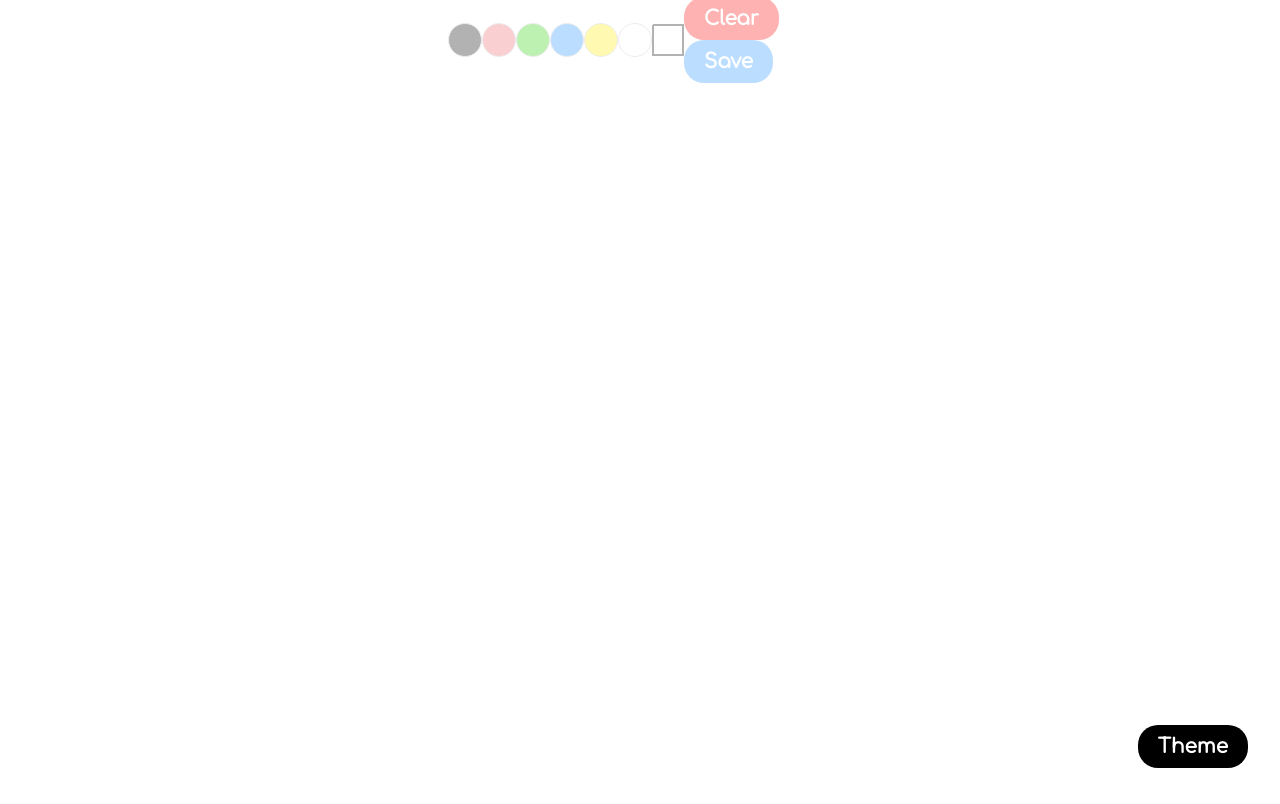
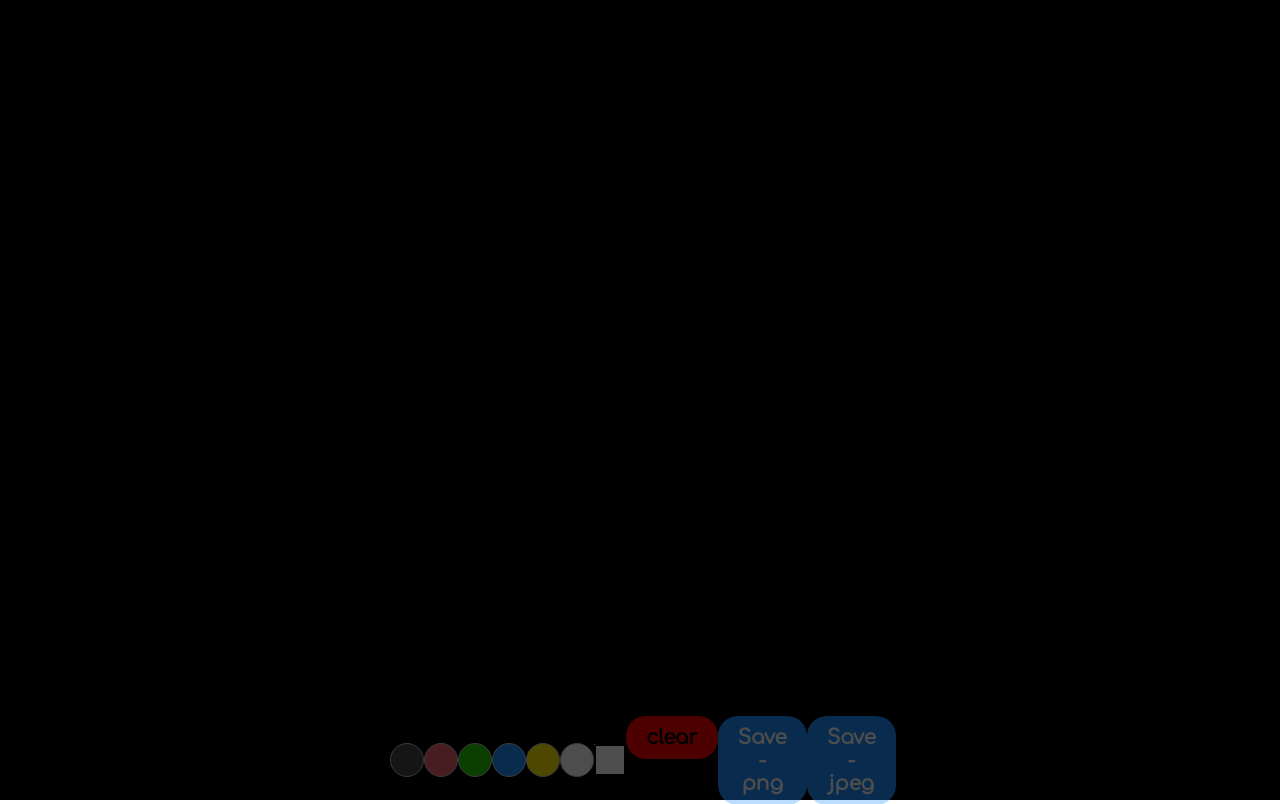
Before and after one commit to vjkaal/DrawIt, a plain HTML site: page index.html in a window 1280 px wide. Drawn offline with Linux system fonts and the light colour scheme.

Commit message:
removed theme changer , only dark theme now! Added new saving format jpeg. Changed black color brush to dark gray color brush

```diff
--- a/css/master.css
+++ b/css/master.css
@@ -1,16 +1,21 @@
-@import url('https://fonts.googleapis.com/css2?family=Comfortaa&display=swap');
+@import url("https://fonts.googleapis.com/css2?family=Comfortaa&display=swap");
 
-*{
+* {
   margin: 0;
   padding: 0;
 }
 
-.nav{
-  width: 30%;
+body {
+  width: 100%;
+  height: 100%;
+}
+
+.nav {
+  width: 40%;
   height: 5em;
 
   position: fixed;
-  top: 0;
+  bottom: 0;
   left: 50%;
 
   transform: translateX(-50%);
@@ -19,125 +24,113 @@
   align-items: center;
   justify-content: space-around;
 
-  opacity: .3;
-  transition: opacity .5s;
+  opacity: 0.3;
+  transition: opacity 0.5s;
 }
 
-.nav:hover{
+.nav:hover {
   opacity: 1;
 }
 
-.colors{
+.colors {
   width: 15em;
   display: flex;
   flex-flow: row nowrap;
   justify-content: space-around;
 }
 
-.clr{
+.clr {
   height: 2em;
   width: 2em;
 
-  border: .1rem solid silver;
+  border: 0.1rem solid silver;
   border-radius: 3em;
 
-  transition: transform .5s;
+  transition: transform 0.5s;
 }
 
-.clr:hover{
+.clr:hover {
   transform: scale(1.2);
 }
 
-.clr:nth-child(1){
-  background-color: #000;
+.clr:nth-child(1) {
+  background-color: #474747;
 }
-.clr:nth-child(2){
-  background-color: #EF626C;
+.clr:nth-child(2) {
+  background-color: #ef626c;
 }
-.clr:nth-child(3){
+.clr:nth-child(3) {
   background-color: #24d102;
 }
-.clr:nth-child(4){
+.clr:nth-child(4) {
   background-color: #1e90ff;
 }
-.clr:nth-child(5){
+.clr:nth-child(5) {
   background-color: #fdec03;
 }
-.clr:nth-child(6){
+.clr:nth-child(6) {
   background-color: #fff;
 }
 
-.eraser{
+.eraser {
   width: 2em;
   height: 2em;
-
 }
 
-.ersr{
+.ersr {
   min-width: 2em;
   max-width: 2em;
 
   min-height: 2em;
   max-height: 2em;
 
-  background-image: url('./../res/eraser.jpg');
+  background-image: url("./../res/eraser.jpg");
   background-size: cover;
 
-  transition: transform .5s;
+  transition: transform 0.5s;
   /* background: red; */
   /* border: 1px solid black; */
 }
 
-.ersr:hover{
+.ersr:hover {
   transform: scale(1.2);
 }
 
-button{
+div.buttons {
+  width: 25vw;
+  display: flex;
+  justify-content: space-around;
+  height: fit-content;
+}
+
+button {
   border: none;
   outline: none;
 
-  padding: .5em 1em;
+  padding: 0.5em 1em;
 
   border-radius: 1em;
 
   font-size: 1.25em;
-  font-family: 'Comfortaa', cursive;
+  font-family: "Comfortaa", cursive;
   font-weight: bold;
-  text-transform: capitalize;
+  /* text-transform: capitalize; */
   color: white;
 }
 
-.buttons button{
-  transition: transform .5s;
+.buttons button {
+  transition: transform 0.5s;
 }
 
-.buttons button:hover{
+.buttons button:hover {
   font-weight: bold;
   transform: scale(1.1);
 }
 
-button.clear{
+button.clear {
   background: red;
+  color: black;
 }
-
-button.save{
+button.save {
   background: dodgerblue;
 }
-
-.special_btn{
-  position: absolute;
-  bottom: 2em;
-  right: 2em;
-}
-
-button#theme-btn{
-  border: none;
-  outline: none;
-
-  color: white;
-  background: black;
-}
-
-#theme-btn:hover{
-  cursor: pointer;
-}
--- a/index.html
+++ b/index.html
@@ -7,13 +7,17 @@
     <title>DRAW IT</title>
 
     <link rel="stylesheet" href="./css/master.css" />
+
+    <!-- <script>
+      alert("Note that erasers color(white or black) donot change automatically when theme changes")
+    </script> -->
   </head>
   <body>
     <canvas id="cvs"></canvas>
 
-    <div class="nav">
+    <div class="nav">s
       <div class="colors">
-        <div class="clr" data-clr="#000"></div>
+        <div class="clr" data-clr="#474747"></div>
         <div class="clr" data-clr="#EF626C"></div>
         <div class="clr" data-clr="#24d102"></div>
         <div class="clr" data-clr="#1e90ff"></div>
@@ -26,13 +30,16 @@
       </div>
 
       <div class="buttons">
-        <button class="clear">clear</button>
-        <button class="save">save</button>
+        <div class="clr-btn">
+          <button class="clear">clear</button>
+        </div>
+        <div class="save-png">
+          <button class="save" id="save-png">Save - png</button>
+        </div>
+        <div class="save-jpeg">
+          <button class="save" id="save-jpeg">Save - jpeg</button>
+        </div>
       </div>
-    </div>
-
-    <div class="special_btn">
-      <button id="theme-btn" onclick="changeBackground()">theme</button>
     </div>
   </body>
 
--- a/js/main.js
+++ b/js/main.js
@@ -1,9 +1,11 @@
 const canvas = document.querySelector('canvas');
 canvas.height = window.innerHeight;
 canvas.width = window.innerWidth;
-canvas.style.backgroundColor = "white";
+canvas.style.backgroundColor = "black";
 
 const ctx = canvas.getContext('2d');
+ctx.lineCap = 'round';
+ctx.lineJoin = "bevel";
 
 // ctx.fillStyle = "red";
 // ctx.fillRect(100, 100, 100, 100);
@@ -15,28 +17,32 @@ let draw = false;
 let clrs = document.querySelectorAll('.clr');
 clrs = Array.from(clrs);
 ctx.lineWidth = 5;
+ctx.lineCap = 'round';
+ctx.lineJoin = "bevel";
 
-clrs.forEach(clr =>{
-  clr.addEventListener("click", ()=>{
+clrs.forEach(clr => {
+  clr.addEventListener("click", () => {
+    ctx.lineWidth = 5;
     ctx.strokeStyle = clr.dataset.clr;
   });
 });
 
-document.querySelector('.ersr').addEventListener('click', ()=>{
+document.querySelector('.ersr').addEventListener('click', () => {
   ctx.lineWidth = 30;
   ctx.strokeStyle = canvas.style.backgroundColor;
+  ctx.lineCap = 'round';
+  ctx.lineJoin = "round";
 })
 
-ctx.lineWidth = 5;
 
-window.addEventListener('mouseup', (e)=>{draw = false;})
-window.addEventListener('mousedown', (e)=>{draw = true;})
+window.addEventListener('mouseup', (e) => { draw = false; })
+window.addEventListener('mousedown', (e) => { draw = true; })
 
-window.addEventListener('mousemove', (e)=>{
+window.addEventListener('mousemove', (e) => {
   // console.log('mouse x: ' + e.clientX);
   // console.log('mouse y: ' + e.clientY);
 
-  if(prevX == null || prevY == null || !draw){
+  if (prevX == null || prevY == null || !draw) {
     prevX = e.clientX;
     prevY = e.clientY;
     return;
@@ -47,6 +53,9 @@ window.addEventListener('mousemove', (e)=>{
   ctx.beginPath();
 
   ctx.moveTo(prevX, prevY);
+
+  ctx.quadraticCurveTo(prevX, prevY, currX, currY);
+
   ctx.lineTo(currX, currY);
   ctx.stroke();
 
@@ -55,11 +64,11 @@ window.addEventListener('mousemove', (e)=>{
 })
 
 
-document.querySelector('.clear').addEventListener('click', (e)=>{
+document.querySelector('.clear').addEventListener('click', (e) => {
   ctx.clearRect(0, 0, canvas.width, canvas.height);
 })
 
-document.querySelector('.save-jpeg').addEventListener("click", (e)=>{
+document.querySelector('.save-jpeg').addEventListener("click", (e) => {
   let data = canvas.toDataURL('image/jpeg');
   let a = document.createElement('a');
   a.href = data;
@@ -67,20 +76,10 @@ document.querySelector('.save-jpeg').addEventListener("click", (e)=>{
   a.click();
 })
 
-document.querySelector('.save-png').addEventListener('click', (e))
-
-function changeBackground(){
-  console.log(canvas.style.backgroundColor);
-  let btn = document.querySelector('#theme-btn');
-
-  if(canvas.style.backgroundColor === "white"){
-    canvas.style.backgroundColor ="black";
-    btn.style.background = 'white';
-    btn.style.color = 'black';
-  }
-  else{
-    canvas.style.backgroundColor = "white";
-    btn.style.background = 'black';
-    btn.style.color = 'white';
-  }
-}
+document.querySelector('#save-png').addEventListener('click', () => {
+  let data = canvas.toDataURL("image/png");
+  let a = document.createElement('a');
+  a.href = data;
+  a.download = "sketch.png";
+  a.click();
+})
```
